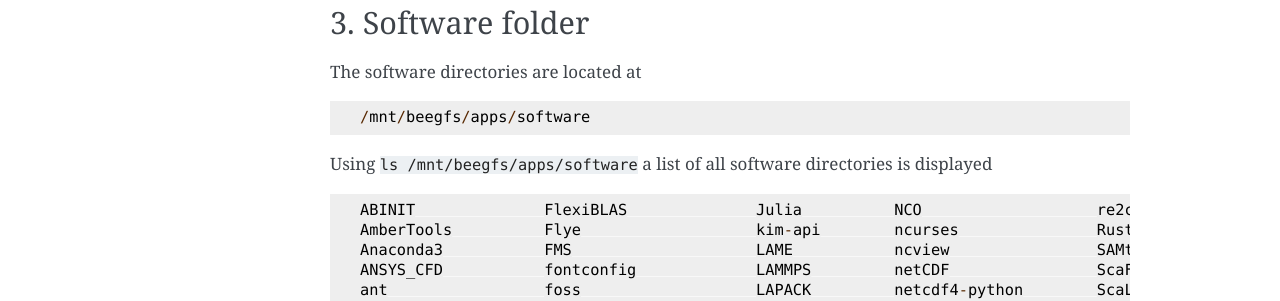
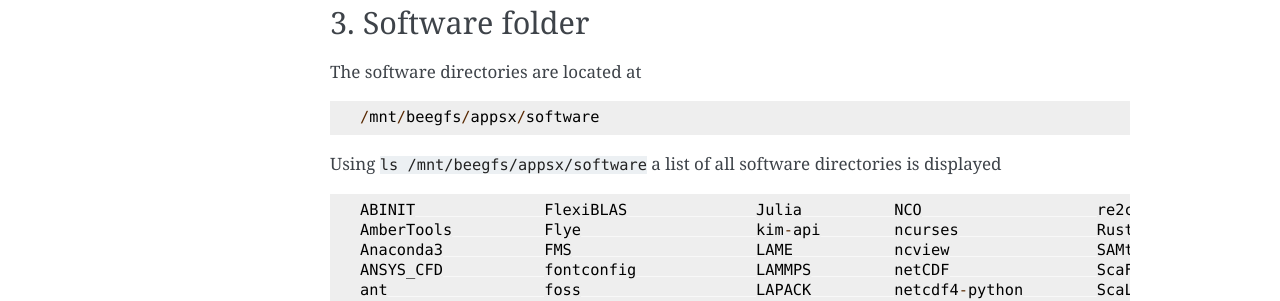
Before and after one commit to mavillez/Oblivion, a Sphinx documentation site: the page built from docs/source/quick_start.rst, in a window 1280 px wide and 900 px high, scrolled down 423 px. Shown: the part 152-453 px from the top of the window. Built offline with Sphinx 7.4.7, drawn with Linux system fonts in a browser that asks for light colours.

Commit message:
Fix directory path in quick_start documentation

```diff
--- a/docs/source/quick_start.rst
+++ b/docs/source/quick_start.rst
@@ -34,9 +34,9 @@
 
 .. code-block:: julia
 
-    /mnt/beegfs/apps/software
+    /mnt/beegfs/appsx/software
 
-Using ``ls /mnt/beegfs/apps/software`` a list of all software directories is displayed
+Using ``ls /mnt/beegfs/appsx/software`` a list of all software directories is displayed
 
 .. code-block:: julia
 
```
